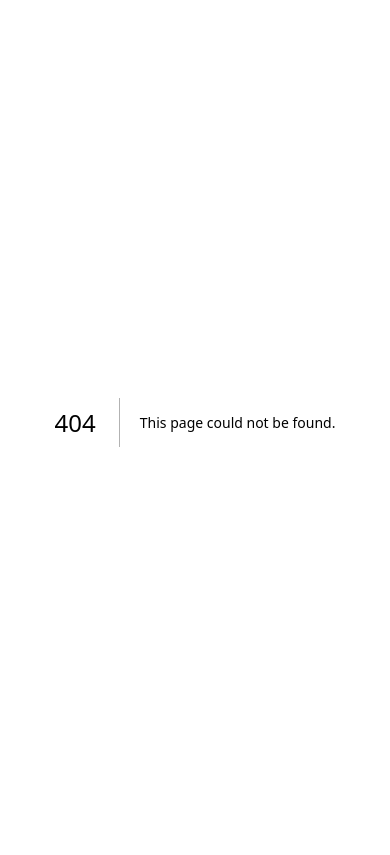
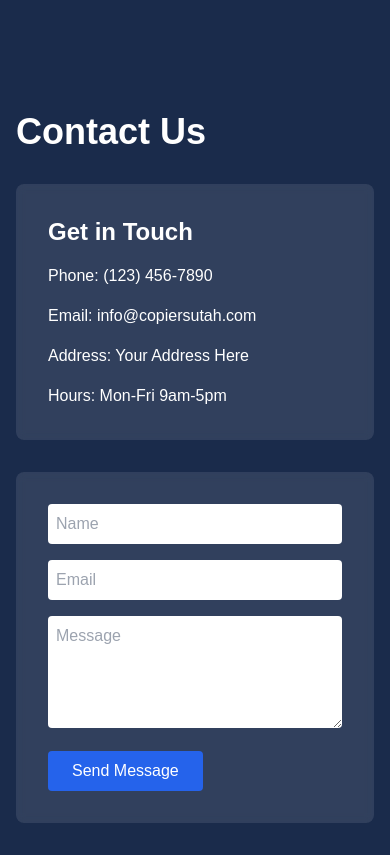
Before and after one commit to AlienServices/CopierStates, a Next.js app: page /contact in a window 390 px wide. Before the commit this address had no page. Built offline with nearby package versions, Linux system fonts and the light colour scheme.

Commit message:
Enhance Navbar: Add phone number and refine responsive layout

```diff
--- /dev/null
+++ b/app/about/page.tsx
@@ -0,0 +1,23 @@
+export default function About() {
+  return (
+    <main className="min-h-screen bg-[#1a2b4b] pt-20">
+      <div className="container mx-auto px-4 py-8">
+        <h1 className="text-4xl font-bold text-white mb-8">About CopiersUtah</h1>
+
+        <div className="bg-white/10 backdrop-blur-sm rounded-lg p-8">
+          <div className="prose prose-lg text-white max-w-none">
+            <h2 className="text-2xl font-semibold text-white">Our Story</h2>
+            <p>Company history and mission statement...</p>
+
+            <h2 className="text-2xl font-semibold text-white mt-8">Why Choose Us</h2>
+            <ul className="list-disc pl-6">
+              <li>Years of experience...</li>
+              <li>Expert service...</li>
+              <li>Quality products...</li>
+            </ul>
+          </div>
+        </div>
+      </div>
+    </main>
+  )
+}
--- /dev/null
+++ b/app/contact/page.tsx
@@ -0,0 +1,34 @@
+export default function Contact() {
+  return (
+    <main className="min-h-screen bg-[#1a2b4b] pt-20">
+      <div className="container mx-auto px-4 py-8">
+        <h1 className="text-4xl font-bold text-white mb-8">Contact Us</h1>
+
+        <div className="grid md:grid-cols-2 gap-8">
+          {/* Contact Info */}
+          <div className="bg-white/10 backdrop-blur-sm rounded-lg p-8">
+            <h2 className="text-2xl font-semibold text-white mb-4">Get in Touch</h2>
+            <div className="space-y-4 text-white">
+              <p>Phone: (123) 456-7890</p>
+              <p>Email: info@copiersutah.com</p>
+              <p>Address: Your Address Here</p>
+              <p>Hours: Mon-Fri 9am-5pm</p>
+            </div>
+          </div>
+
+          {/* Contact Form */}
+          <div className="bg-white/10 backdrop-blur-sm rounded-lg p-8">
+            <form className="space-y-4">
+              <input type="text" placeholder="Name" className="w-full p-2 rounded" />
+              <input type="email" placeholder="Email" className="w-full p-2 rounded" />
+              <textarea placeholder="Message" rows={4} className="w-full p-2 rounded" />
+              <button type="submit" className="bg-blue-600 hover:bg-blue-700 text-white px-6 py-2 rounded">
+                Send Message
+              </button>
+            </form>
+          </div>
+        </div>
+      </div>
+    </main>
+  )
+}
--- a/components/Navbar.tsx
+++ b/components/Navbar.tsx
@@ -9,7 +9,8 @@ export default function Navbar() {
   return (
     <nav className="navbar">
       <div className="navbar-container">
-        <div className="navbar-content">
+        <div className="flex justify-between items-center h-16">
+          {/* Logo */}
           <Link href="/" className="navbar-logo">
             CopiersUtah
           </Link>
@@ -29,8 +30,10 @@ export default function Navbar() {
             </svg>
           </button>
 
-          {/* Desktop menu */}
-          <div className="hidden md:flex space-x-8">
+          {/* Navigation Links and Phone - using justify-between */}
+          <div className="hidden md:flex items-center">
+            {/* Nav Links with specific spacing */}
+            <div className="flex space-x-8 mr-8"> {/* Added mr-8 for space before phone */}
               <Link href="/" className="navbar-link">
                 Home
               </Link>
@@ -40,12 +43,12 @@ export default function Navbar() {
               <Link href="/contact" className="navbar-link">
                 Contact
               </Link>
-            <Link
-              href="/company-info"
-              className="bg-blue-600 text-white px-4 py-2 rounded-md hover:bg-blue-700 transition-colors"
-            >
-              Company Information
-            </Link>
+            </div>
+
+            {/* Phone Number */}
+            <a href="tel:8012610510" className="text-gray-600 hover:text-blue-600">
+            (801) 261-0510
+            </a>
           </div>
         </div>
 
```
Lines whose indentation alone changed are shown as unchanged.
